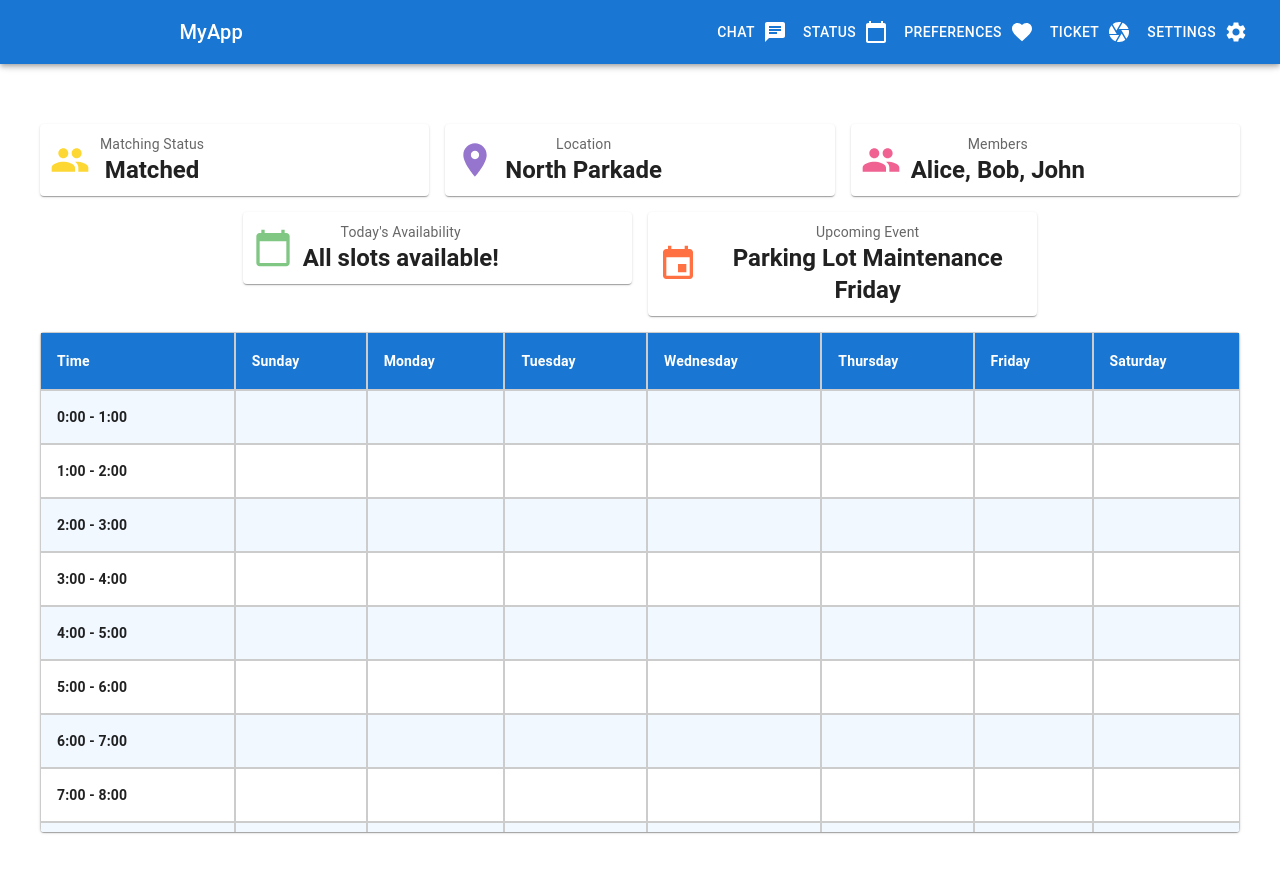
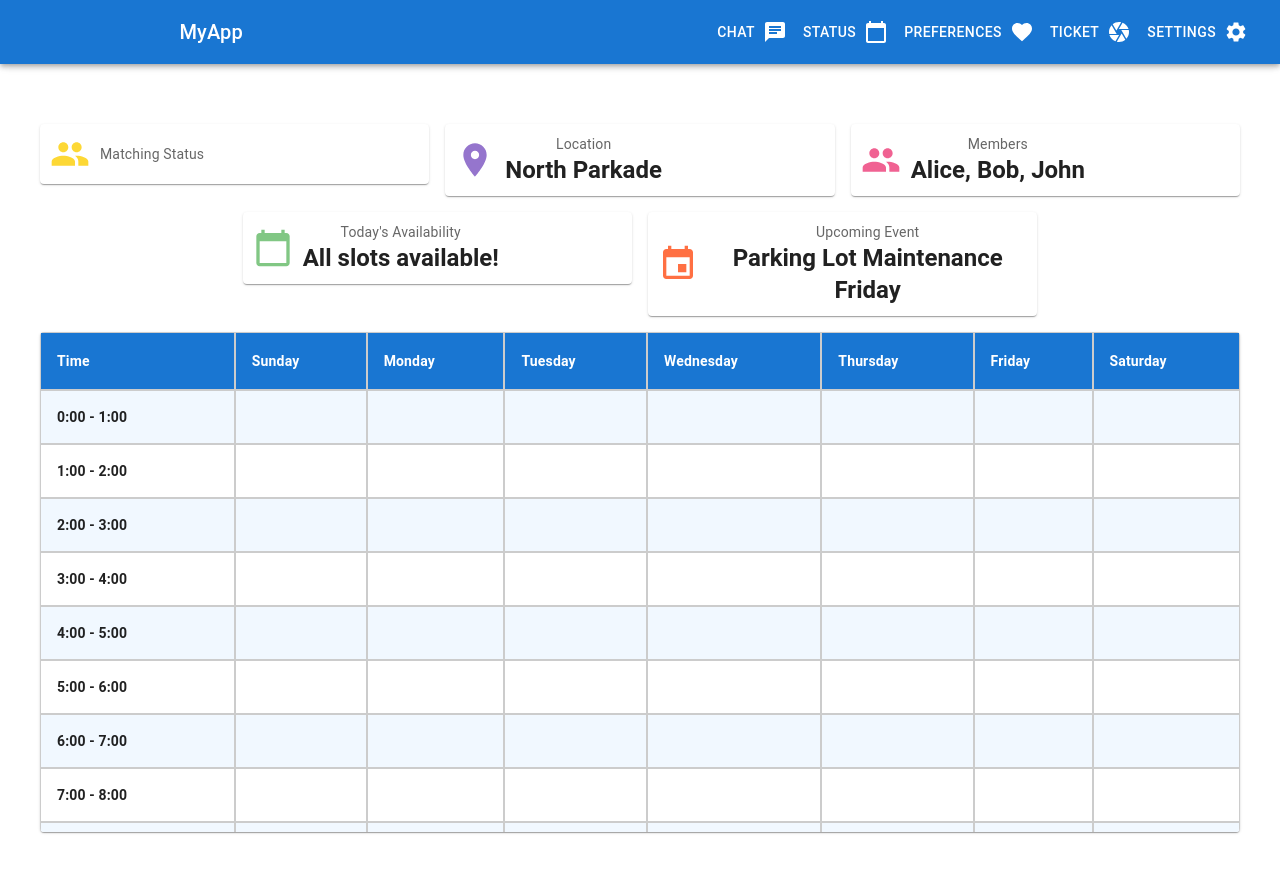
Before and after one commit to NACK2/parking-buddy, a React (Vite) app: page /status in a window 1280 px wide. Built offline with nearby package versions, Linux system fonts and the light colour scheme.

Commit message:
Created a global user

```diff
--- a/src/App.jsx
+++ b/src/App.jsx
@@ -7,6 +7,7 @@ import Status from './pages/Status.jsx';
 import Preferences from './pages/Preferences';
 import Navbar from './components/Navbar.jsx';
 import Settings from './pages/settings.jsx';
+
 
 function App() {
     const location = useLocation();
--- /dev/null
+++ b/src/EmailContext.jsx
@@ -0,0 +1,14 @@
+// EmailContext.js
+import React, { createContext, useState } from 'react';
+
+export const EmailContext = createContext();
+
+export const EmailProvider = ({ children }) => {
+    const [email, setEmail] = useState('');
+
+    return (
+        <EmailContext.Provider value={{ email, setEmail }}>
+            {children}
+        </EmailContext.Provider>
+    );
+};
--- a/src/main.jsx
+++ b/src/main.jsx
@@ -1,13 +1,17 @@
+// src/main.jsx
 import React from 'react';
 import ReactDOM from 'react-dom/client';
 import { BrowserRouter } from 'react-router-dom';
 import App from './App';
+import { EmailProvider } from './EmailContext';
 
 const root = ReactDOM.createRoot(document.getElementById('root'));
 root.render(
     <React.StrictMode>
         <BrowserRouter>
-            <App />
+            <EmailProvider>
+                <App />
+            </EmailProvider>
         </BrowserRouter>
     </React.StrictMode>
 );
--- a/src/pages/SignIn.jsx
+++ b/src/pages/SignIn.jsx
@@ -1,8 +1,8 @@
-import React, { useState } from 'react';
+import React, { useState, useContext } from 'react';
 import { Button, TextField, Typography, Container, Box, Link } from '@mui/material';
-
+import { EmailContext } from '../EmailContext';
 function SignInForm() {
-    const [email, setEmail] = useState('');
+    const { email, setEmail } = useContext(EmailContext);
     const [password, setPassword] = useState('');
 
     // TODO: currently hardcoded signing in, fix
--- a/src/pages/Status.jsx
+++ b/src/pages/Status.jsx
@@ -1,4 +1,4 @@
-import React, { useState, useRef } from 'react';
+import React, { useState, useRef,useContext } from 'react';
 import { Card, CardContent, Typography, Grid, Box, Table, TableBody, TableCell, TableContainer, TableHead, TableRow, Paper } from '@mui/material';
 import PeopleIcon from '@mui/icons-material/People';
 import PlaceIcon from '@mui/icons-material/Place';
@@ -6,10 +6,11 @@ import GroupIcon from '@mui/icons-material/Group';
 import CalendarTodayIcon from '@mui/icons-material/CalendarToday';
 import EventIcon from '@mui/icons-material/Event';
 import Calendar from '../components/Calendar';
-
+import { EmailContext } from '../EmailContext';
 const Status = () => {
+  const { email } = useContext(EmailContext);
   const group = {
-    status: 'Matched',
+    status: email,
     location: 'North Parkade',
     members: ['Alice', 'Bob', 'John'],
   };
```
Also changed, not shown: src/AppWrapper.jsx (added, +15 -0 lines).
